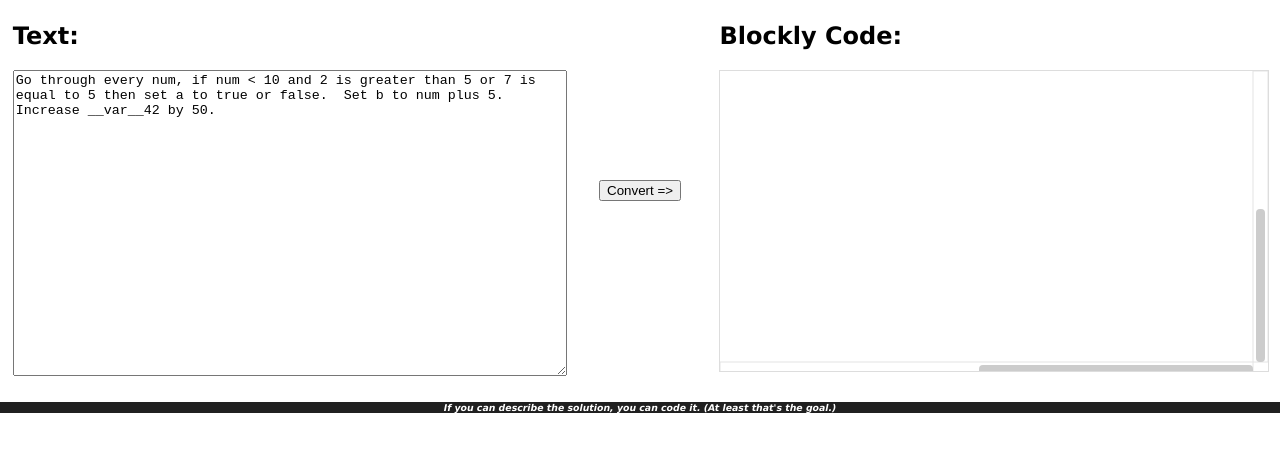
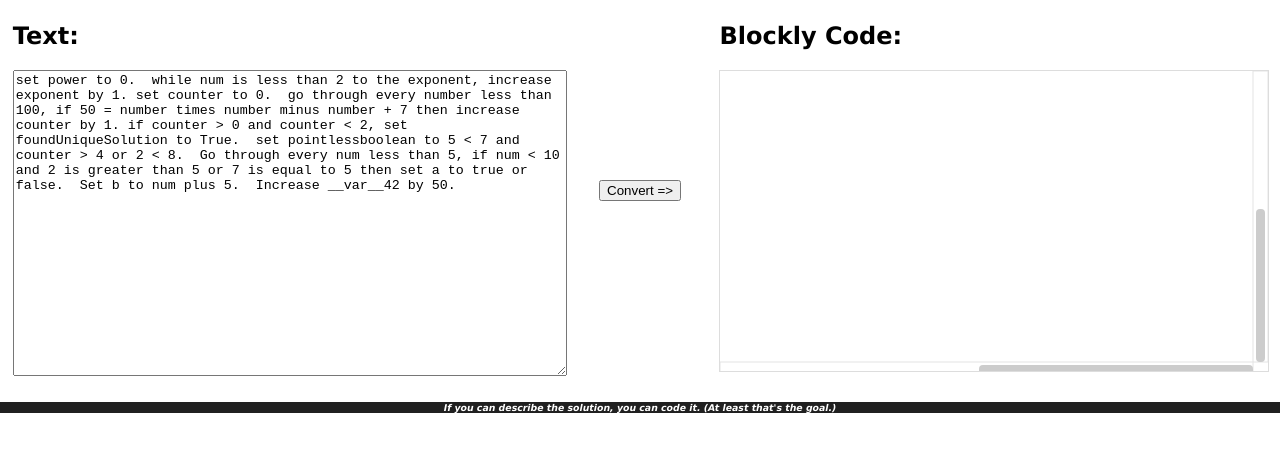
Before and after one commit to jschanker/text2code, a plain HTML site: page index.html in a window 1280 px wide. Shown: the part 123-574 px from the top of the page. Drawn offline with Linux system fonts and the light colour scheme.

Commit message:
Adding more sensible text for code generation.

```diff
--- a/index.html
+++ b/index.html
@@ -22,7 +22,7 @@
   	  	<div class = "tableRow">
   	  	  <div class = "tableCell" id = "pseudocodeCell">
   	        <h2><label for = "pseudocode">Text</label>:</h2>
-  	        <textarea id = "pseudocode">Go through every num, if num < 10 and 2 is greater than 5 or 7 is equal to 5 then set a to true or false.  Set b to num plus 5.  Increase __var__42 by 50.</textarea>
+  	        <textarea id = "pseudocode">set power to 0.  while num is less than 2 to the exponent, increase exponent by 1. set counter to 0.  go through every number less than 100, if 50 = number times number minus number + 7 then increase counter by 1. if counter > 0 and counter < 2, set foundUniqueSolution to True.  set pointlessboolean to 5 < 7 and counter > 4 or 2 < 8.  Go through every num less than 5, if num < 10 and 2 is greater than 5 or 7 is equal to 5 then set a to true or false.  Set b to num plus 5.  Increase __var__42 by 50.</textarea>
   	      </div>
   	      <div class = "tableCell" id = "convertCell">
   	        <button id = "convertBtn" type = "button">Convert =></button>
```
